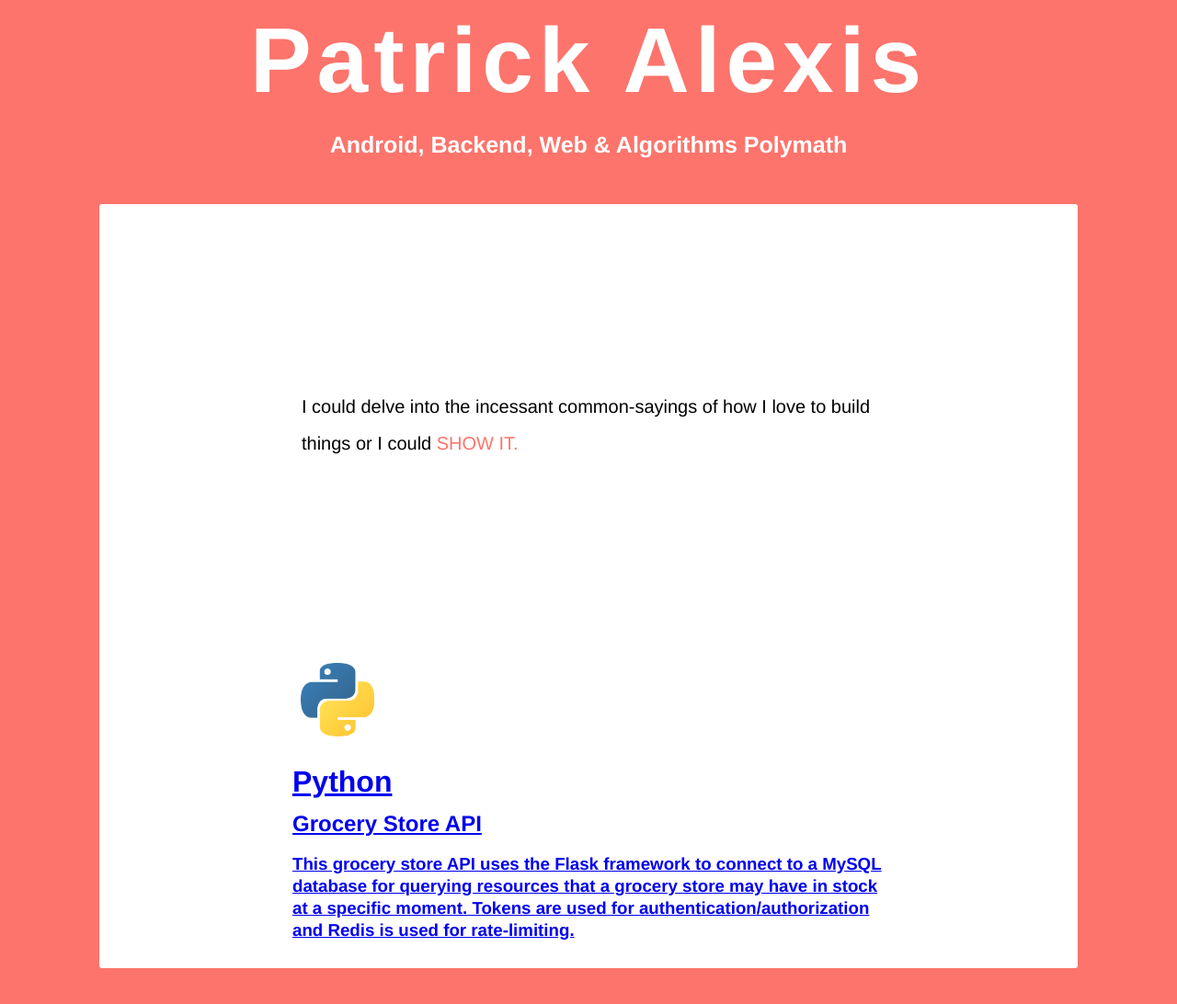
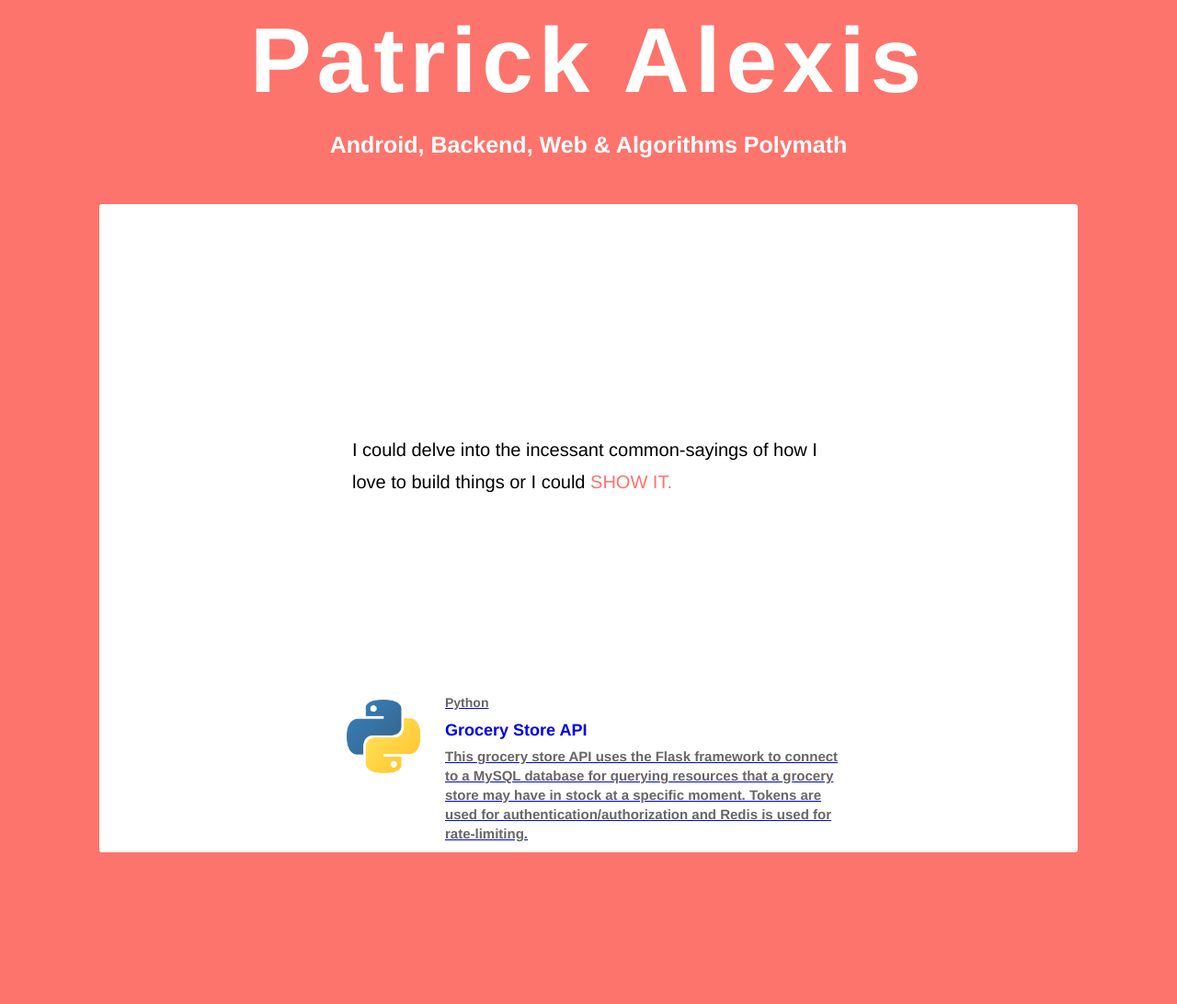
Before and after one commit to palexis3/Personal-Portfolio, a plain HTML site: page index.html in a window 1280 px wide. Shown: the whole page at 92% size. After the commit the page ends 977 px from the top, so only its background shows below. Drawn offline with Linux system fonts and the light colour scheme.

```diff
--- a/css/main.css
+++ b/css/main.css
@@ -29,12 +29,19 @@
   background: rgb(255, 255, 255);
   margin: 50px 100px;
   font-size: 20px;
-  line-height: 40px;
+  line-height: 35px;
   border-radius: 3px;
 }
 
+.content p {
+  vertical-align: top;
+  margin: 0px 25px 200px 25px;
+  font-family: helvetica, arial;
+}
+
+
 .content .padding {
-  padding:  200px 200px 0px 200px;
+  padding:  250px 250px 0px 250px;
 }
 
 .content rose {
@@ -48,15 +55,13 @@
   width:100%;
 }
 
-.content .padding p {
-  vertical-align: top;
-  margin: 0px 20px 200px 20px;
-  font-family: helvetica, arial;
-}
-
 .project {
   margin: 20px 0px;
   padding: 10px;
+}
+
+.project:hover {
+  background: rgb(245,245,245);
 }
 
 .project .table {
@@ -73,3 +78,39 @@
   margin-right: 18px;
 
 }
+
+.project img.rounded {
+  border-radius: 24px;
+  overflow: hidden;
+}
+
+.project .text {
+  display: table-cell;
+  vertical-align: top;
+}
+
+.project h1 {
+  margin: 0px;
+  padding: 0px;
+  font-weight: 700;
+  font-size: 14px;
+  color: rgb(102,102,102);
+}
+
+.project h2 {
+  display: inline-block;
+  vertical-align: middle;
+  margin: 6px 0px;
+  padding: 0px;
+  font-weight: 700;
+  font-size: 18px;
+}
+
+.project h3 {
+  display: block;
+  margin: 0px;
+  padding: 0px;
+  font-size: 15px;
+  line-height: 21px;
+  color: rgb(102,102,102);
+}
--- a/index.html
+++ b/index.html
@@ -23,12 +23,12 @@
 
     <div class="content">
       <div class="padding">
-        <p>I could delve into the incessant common-sayings of how I love to build things or I could <rose>show it<rose>.
+        <p>I could delve into the incessant common-sayings of how I love to build things or I could <rose>show it<rose>.</p>
 
         <a href="https://github.com/palexis3/GroceryAPI" target="blank">
           <div class="project">
             <div class="table">
-                <img src="img/python-logo.png"/>
+                <img src="img/python-logo.png" class="rounded"/>
                 <div class="text">
                   <h1>Python</h1>
                   <h2>Grocery Store API</h2>
```
Also changed, not shown: 1 other file.
